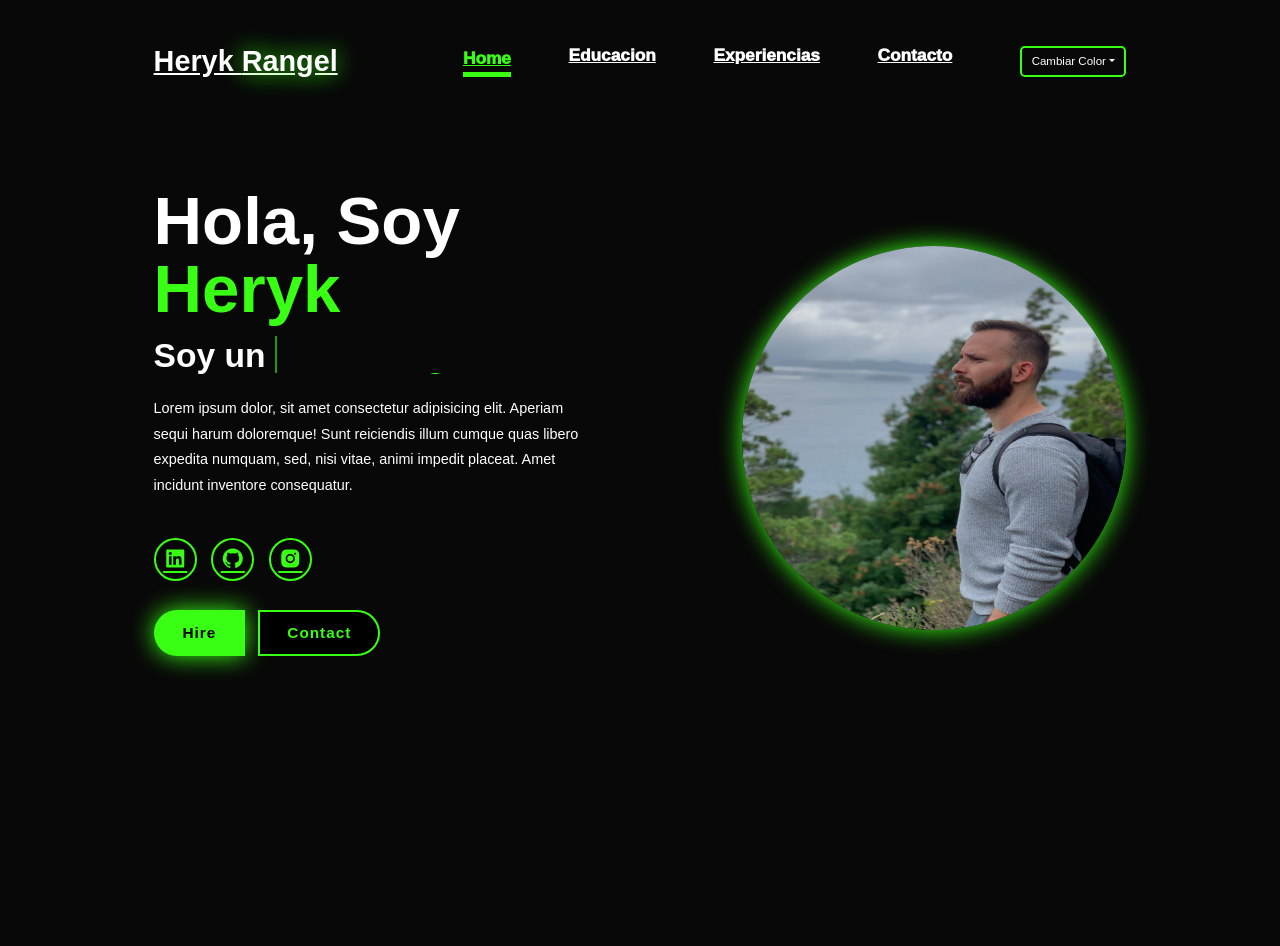
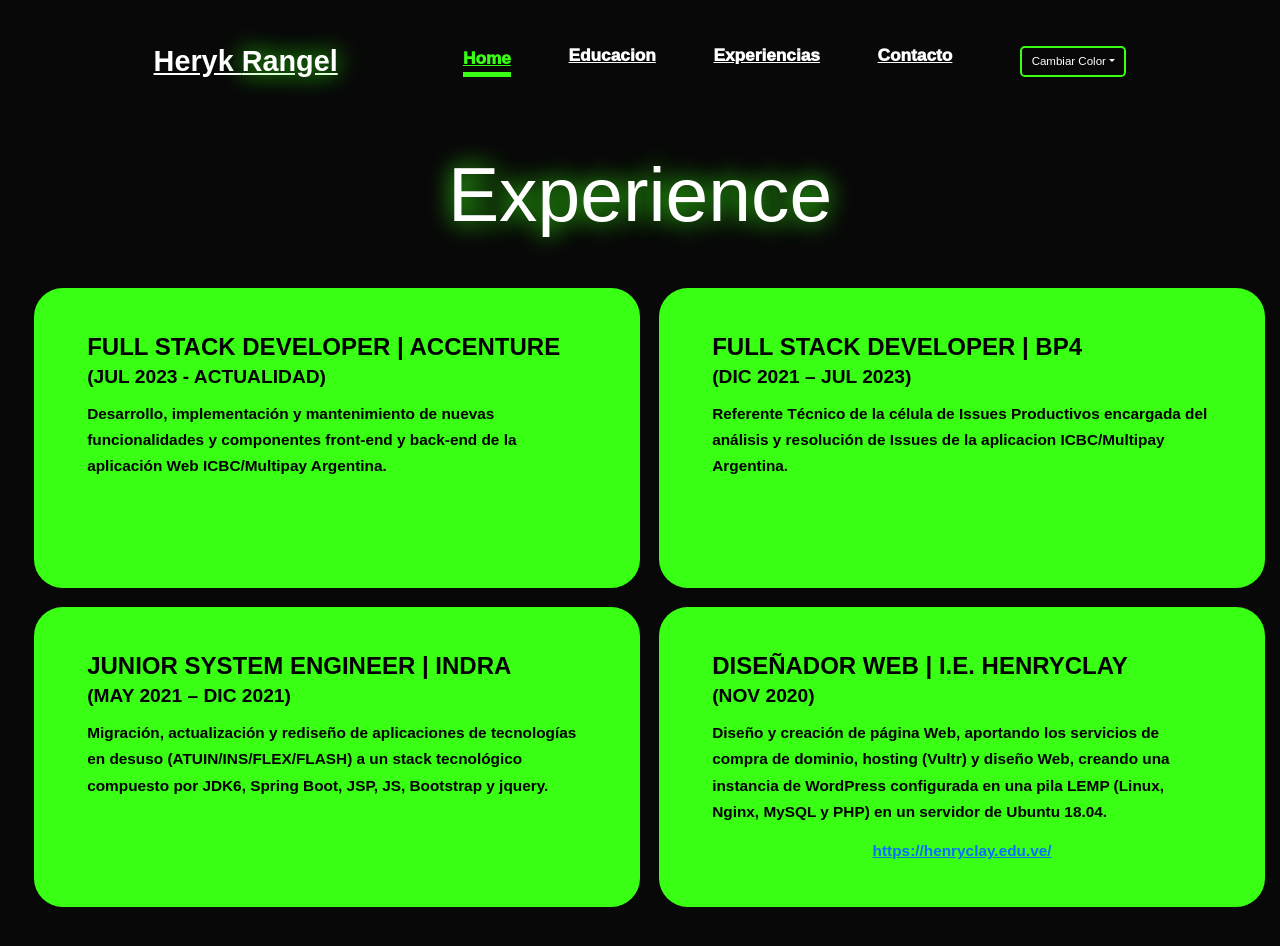
Before and after one commit to HerykRangel/Angular-Portafolio, an Angular app: page /experience in a window 1280 px wide. Shown: the top 946 px of the page. Before the commit the page ends 800 px from the top, so only its background shows below. Built offline with nearby package versions, Linux system fonts and the light colour scheme.

Commit message:
Se crea experience-component

```diff
--- a/src/app/app.routes.ts
+++ b/src/app/app.routes.ts
@@ -3,12 +3,14 @@ import { NgModule } from '@angular/core';
 import { RouterModule, Routes } from '@angular/router';
 import { HomeComponent } from './pages/home/home.component';
 import { EducationComponent } from './pages/education/education.component';
+import { ExperienceComponent } from './pages/experience/experience.component';
+
 
 export const routes: Routes = [
     { path: '', redirectTo: '/home', pathMatch: 'full' },
     { path: 'home', component: HomeComponent },
     { path: 'education', component: EducationComponent },
-    { path: 'experience', component: HomeComponent },
+    { path: 'experience', component: ExperienceComponent },
     { path: 'contact', component: HomeComponent },
 ];
 
--- /dev/null
+++ b/src/app/pages/experience/experience.component.css
@@ -0,0 +1,96 @@
+.experience {
+    padding: 100px 15px;
+    background: var(--bg-color);
+    color: black;
+}
+
+.heading {
+    font-size: 8rem;
+    text-align: center;
+    margin: 5rem 0;
+    color: white;
+    text-shadow: 0 0 25px var(--main-color);
+    animation: blink 1s infinite;
+}
+
+@keyframes blink {
+
+    0%,
+    100% {
+        text-shadow: 0 0 25px var(--main-color);
+    }
+
+    50% {
+        text-shadow: 0 0 50px var(--main-color),
+            0 0 100px var(--main-color);
+    }
+}
+
+.experience h2 {
+    margin-bottom: 5rem;
+    color: white;
+}
+
+.experience-container {
+    display: grid;
+    max-width: 1300px;
+    margin: auto;
+    grid-template-columns: repeat(2, 1fr);
+    align-items: center;
+    gap: 2.5 rem;
+}
+
+.experience-box {
+    background-color: var(--main-color);
+    height: 300px;
+    margin-bottom: 2rem;
+    margin-left: 2rem;
+    border-radius: 3rem;
+    border: 5px solid transparent;
+    cursor: pointer;
+    transition: 0.4s ease-in-out;
+}
+
+.experience-box:hover {
+    background: white;
+    transform: scale(1.03);
+}
+
+.experience-box .experience-info {
+    display: flex;
+    flex-direction: column;
+    text-align: left;
+    max-height: 200px;
+    justify-content: left;
+    align-items: baseline;
+    padding: 5rem 5rem;
+}
+
+.experience-info h4 {
+    font-size: 2.5rem;
+    font-weight: 800;
+    line-height: 0.5;
+}
+
+.experience-info h3 {
+    font-size: 2rem;
+    font-weight: 800;
+    line-height: 2;
+}
+
+.experience-info p {
+    justify-content: center;
+    font-size: 1.6rem;
+    font-weight: 600;
+    max-height: 100px;
+    line-height: 1.7;
+    margin: auto;
+
+}
+
+.experience-info a {
+    line-height: 4;
+    font-size: 1.6rem;
+    font-weight: 600;
+    margin: auto;
+}
--- /dev/null
+++ b/src/app/pages/experience/experience.component.html
@@ -0,0 +1,50 @@
+<section class="experience" id="experience">
+
+    <h2 class="heading">Experience</h2>
+
+    <div class="experience-container">
+        <div class="experience-box">
+            <div class="experience-info">
+                <h4>FULL STACK DEVELOPER | ACCENTURE</h4>
+                <h3> (JUL 2023 - ACTUALIDAD)</h3>
+                <p>Desarrollo, implementación y mantenimiento de nuevas funcionalidades y componentes front-end
+                    y back-end de la aplicación Web ICBC/Multipay Argentina.
+                </p>
+            </div>
+        </div>
+
+        <div class="experience-box">
+            <div class="experience-info">
+                <h4>FULL STACK DEVELOPER | BP4</h4>
+                <h3>(DIC 2021 – JUL 2023)</h3>
+                <p>Referente Técnico de la célula de Issues Productivos  encargada del análisis y resolución de Issues
+                    de la aplicacion ICBC/Multipay Argentina.
+                </p>
+            </div>
+        </div>
+
+        <div class="experience-box">
+            <div class="experience-info">
+                <h4>JUNIOR SYSTEM ENGINEER | INDRA </h4>
+                <h3>(MAY 2021 – DIC 2021)</h3>
+                <p>Migración, actualización y rediseño de aplicaciones de tecnologías en desuso (ATUIN/INS/FLEX/FLASH)
+                    a un stack tecnológico compuesto por JDK6, Spring Boot, JSP, JS, Bootstrap y jquery.
+                </p>
+            </div>
+        </div>
+
+        <div class="experience-box">
+            <div class="experience-info">
+                <h4>DISEÑADOR WEB | I.E. HENRYCLAY </h4>
+                <h3>(NOV 2020)</h3>
+                <p>Diseño y creación de página Web, aportando los servicios de compra de dominio, hosting (Vultr)
+                    y diseño Web, creando una instancia de WordPress configurada en una pila LEMP
+                    (Linux, Nginx, MySQL y PHP) en un servidor  de Ubuntu 18.04.
+                </p>
+                <a href="https://henryclay.edu.ve/">https://henryclay.edu.ve/</a>
+            </div>
+        </div>
+
+    </div>
+
+</section>
```
Also changed, not shown: src/app/pages/experience/experience.component.ts (added, +12 -0 lines).
